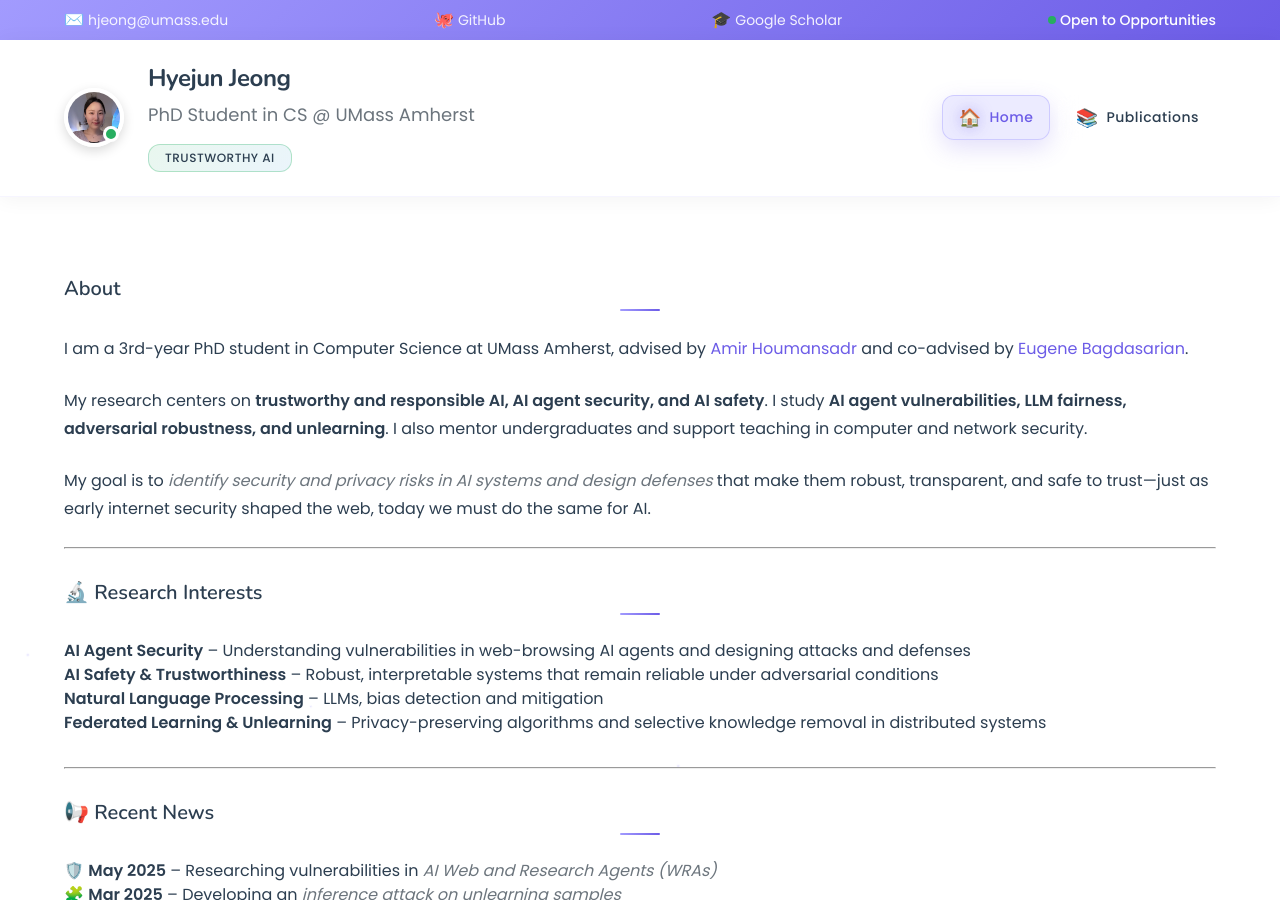
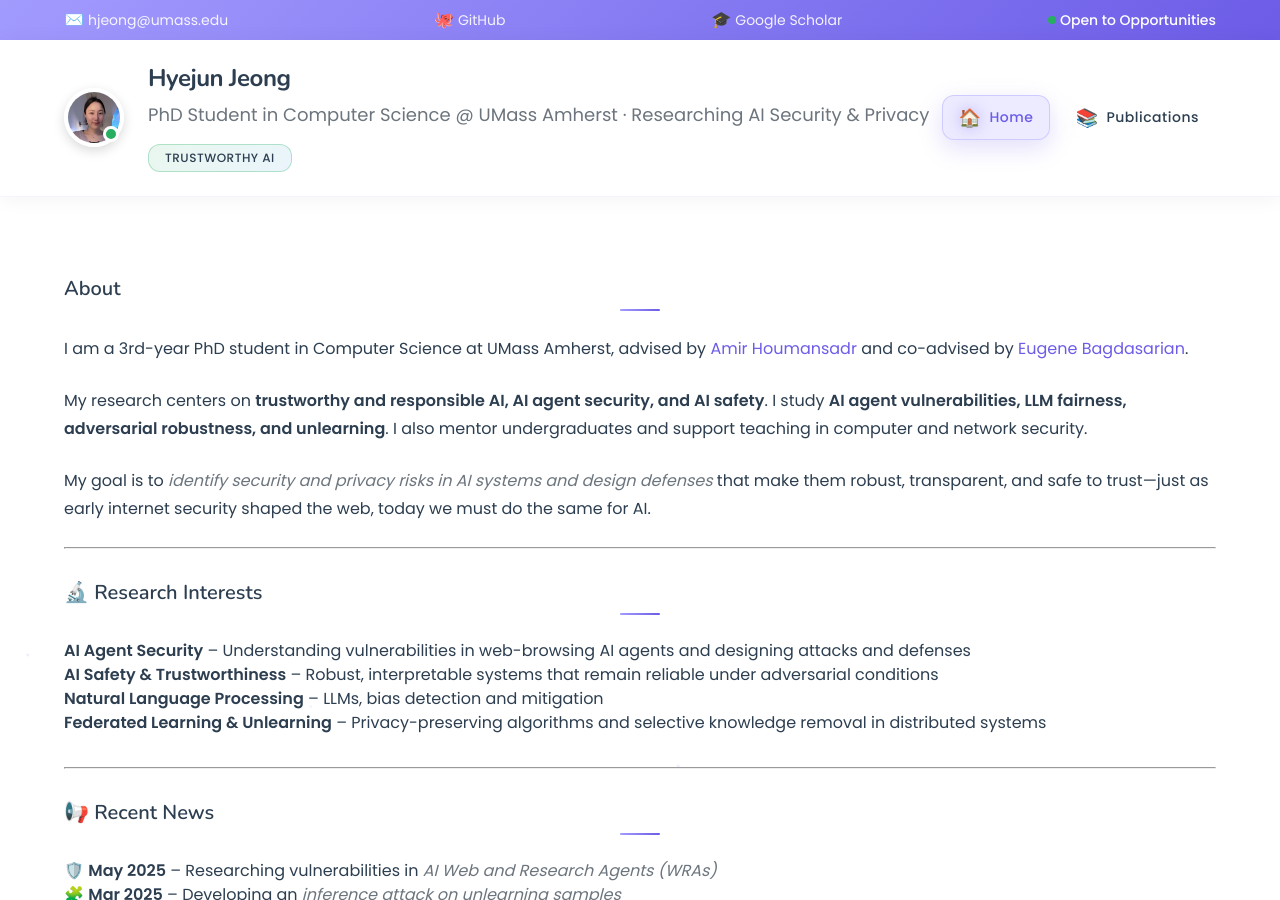
Before and after one commit to HyejunJeong/HyejunJeong.github.io, a Jekyll site: the page built from index.md, in a window 1280 px wide and 900 px high. Built offline with Jekyll 4.4.1, drawn with Linux system fonts in a browser that asks for light colours; the list of posts is cut into pages by our own code.

Commit message:
description changed

```diff
--- a/_config.yml
+++ b/_config.yml
@@ -1,7 +1,7 @@
 title: "June Jeong"
 name: "Hyejun Jeong"
 author: "Hyejun Jeong"
-description: "PhD Student in CS @ UMass Amherst"
+description: "PhD Student in Computer Science @ UMass Amherst · Researching AI Security & Privacy"
 avatar: /images/june.jpg
 
 url: "https://HyejunJeong.github.io"
```
Also changed, not shown: README.md (deleted).
